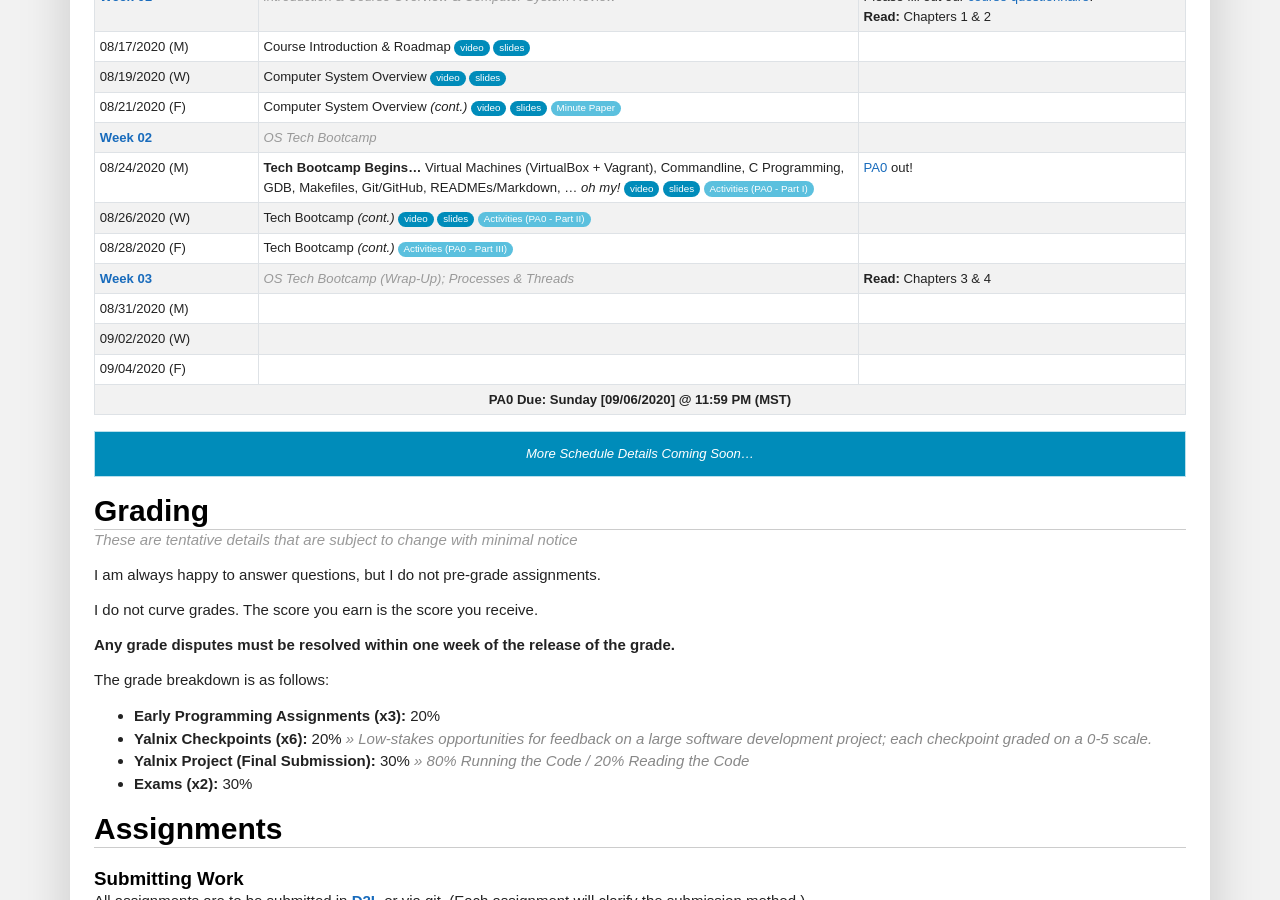
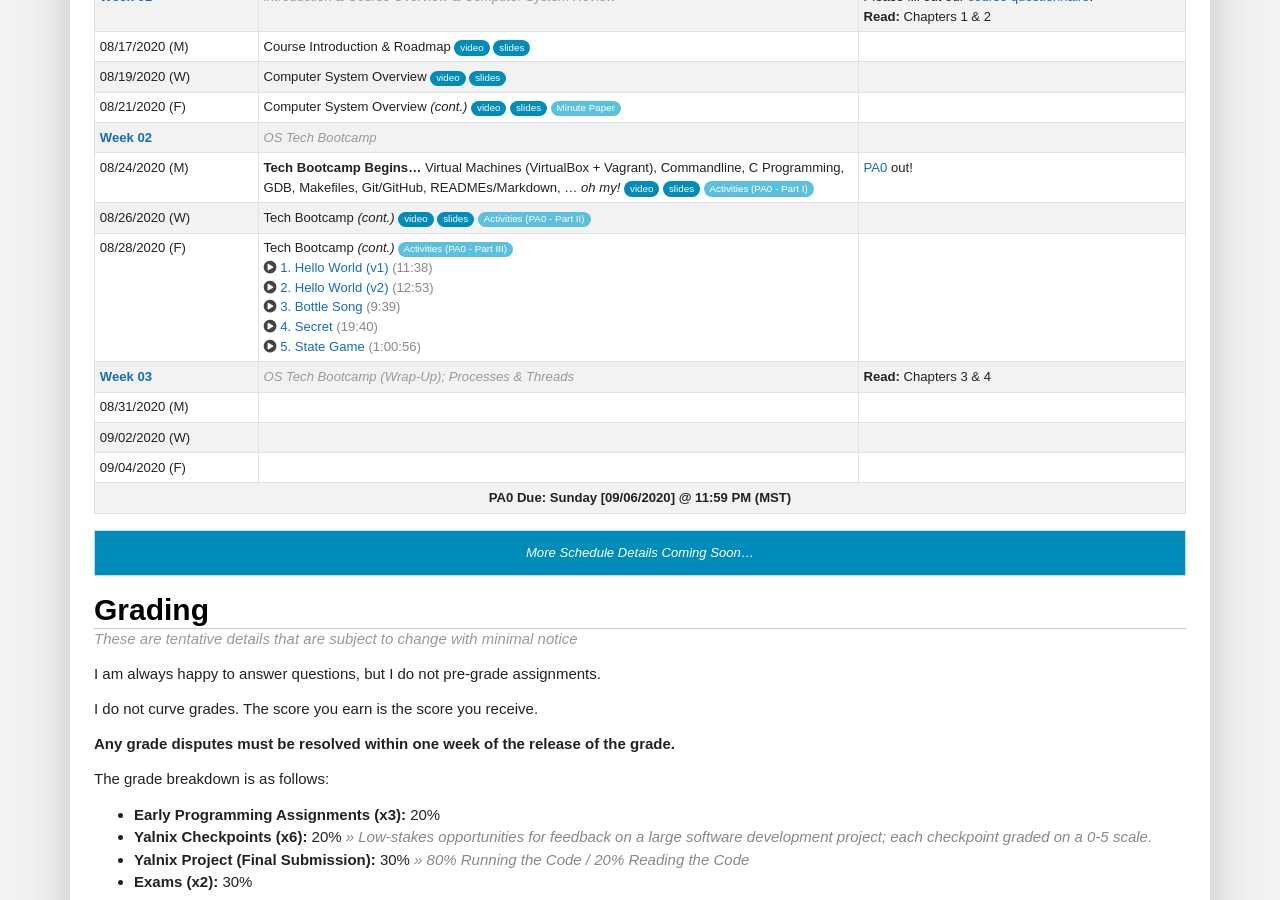
Before and after one commit to traviswpeters/cs460-2020-fall, a Jekyll site: the page built from index.md, in a window 1280 px wide and 900 px high, scrolled down 1601 px. Built offline with Jekyll 4.4.1, drawn with Linux system fonts in a browser that asks for light colours; nearby versions of some CDN libraries; some web fonts are replaced; comment, search, counter and statistics services are not loaded.

Commit message:
add links to C videos (via TechSmith)

```diff
--- a/index.md
+++ b/index.md
@@ -180,6 +180,11 @@ If you have any questions, please contact me.
 <td markdown="span" markdown="1">
 - Tech Bootcamp _(cont.)_
 [Activities (PA0 - Part III)](pa0/#part-iii){:.activity}
+- [<i class="fas fa-play-circle"></i> 1. Hello World (v1)](https://montana.techsmithrelay.com/UeTq) <span class="text-muted">(11:38)</span>
+- [<i class="fas fa-play-circle"></i> 2. Hello World (v2)](https://montana.techsmithrelay.com/PvdY) <span class="text-muted">(12:53)</span>
+- [<i class="fas fa-play-circle"></i> 3. Bottle Song](https://montana.techsmithrelay.com/CdRi) <span class="text-muted">(9:39)</span>
+- [<i class="fas fa-play-circle"></i> 4. Secret](https://montana.techsmithrelay.com/ZRoJ) <span class="text-muted">(19:40)</span>
+- [<i class="fas fa-play-circle"></i> 5. State Game](https://montana.techsmithrelay.com/TIlh) <span class="text-muted">(1:00:56)</span>
 </td>
 <!-- Assignments & Reading Here -->
 <td markdown="span">
```
